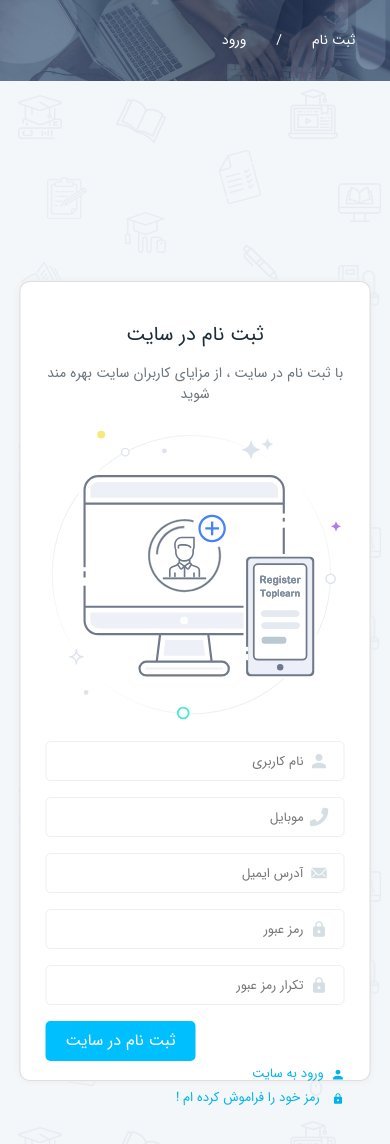
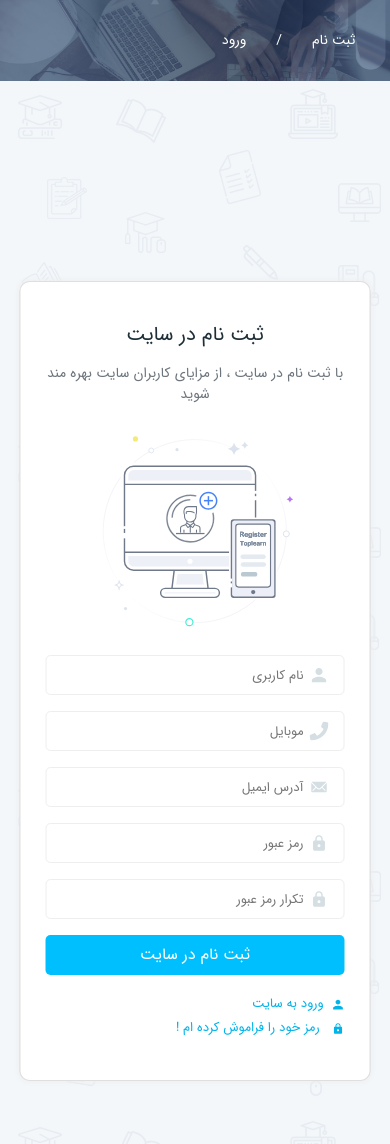
Before and after one commit to CodyProo/Toplearn-React-Template, a React (Create React App) app: page /signup in a window 390 px wide. Shown: the top 1144 px of the page. Built offline with nearby package versions, Linux system fonts and the light colour scheme.

Commit message:
add signup responsive

```diff
--- a/src/assets/css/index.css
+++ b/src/assets/css/index.css
@@ -1321,6 +1321,11 @@ footer p {
 		font-size: 15px;
 		line-height: 30px;
 	}
+
+	.sign-container .card.card.card-content img {
+		height: 200px;
+		width: 200px;
+	}
 	.sign-container .card {
 		width: 90%;
 	}
@@ -1456,6 +1461,9 @@ footer p {
 	.single-course-container .single-course-title span {
 		line-height: 25px;
 	}
+	.sign-container .card.card-content button {
+		width: 100% !important;
+	}
 }
 
 @media (min-width: 450px) {
@@ -1546,6 +1554,11 @@ footer p {
 
 	.single-course-container .comments ul li .comment-container {
 		width: 100%;
+	}
+
+	.sign-container .card.card.card-content img {
+		height: 304px;
+		width: 304px;
 	}
 
 	.single-course-container .comments ul li .comment-container .comment-header {
@@ -1627,6 +1640,9 @@ footer p {
 	.sign-container .card {
 		width: 600px;
 	}
+	.sign-container .card.card-content button {
+		width: 200px !important;
+	}
 	.single-course-container {
 		width: 700px;
 	}
--- a/src/views/Signup.jsx
+++ b/src/views/Signup.jsx
@@ -32,8 +32,8 @@ const Signup = () => {
 							{args.map((element) => (
 								<SignInput {...element} key={element.name} />
 							))}
-							<div className='col-md-12 text-left mt-3'>
-								<button>ثبت نام در سایت</button>
+							<div className='col-md-12 text-left my-3'>
+								<button className=''>ثبت نام در سایت</button>
 							</div>
 						</form>
 						<SignupLink />
```
